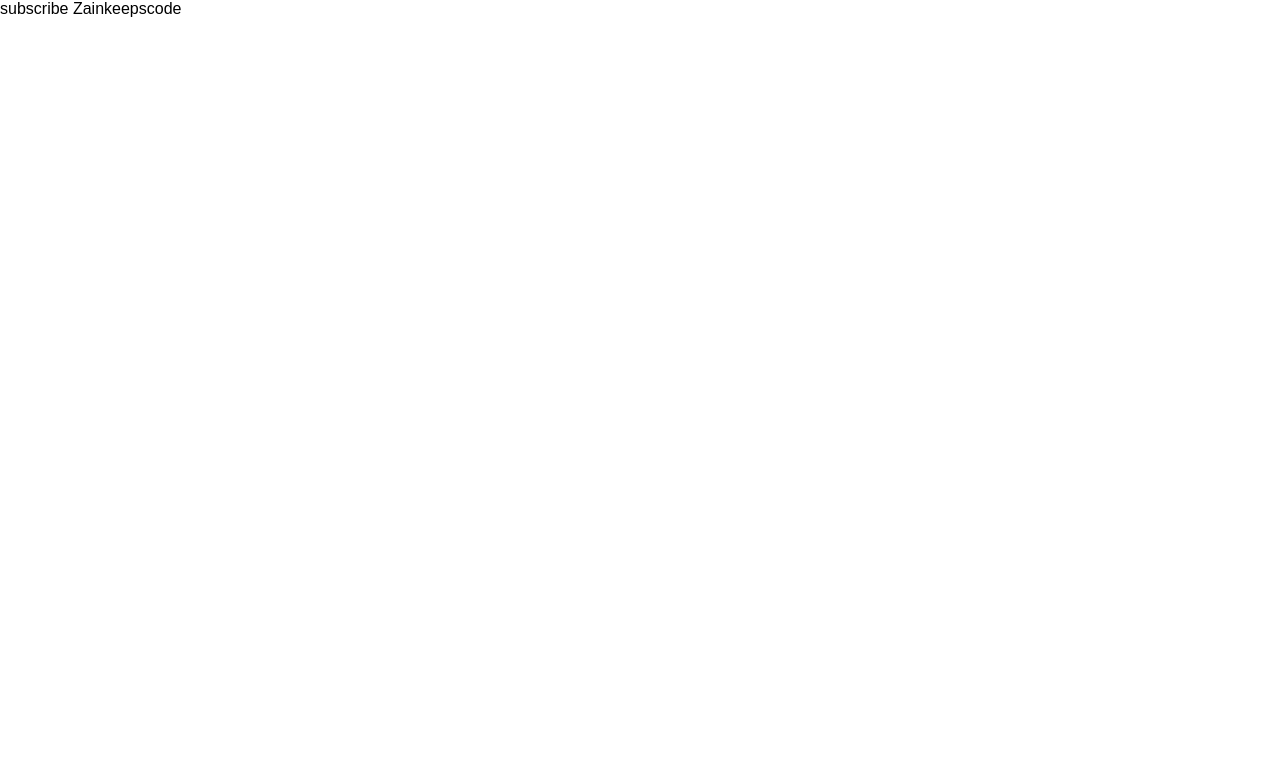
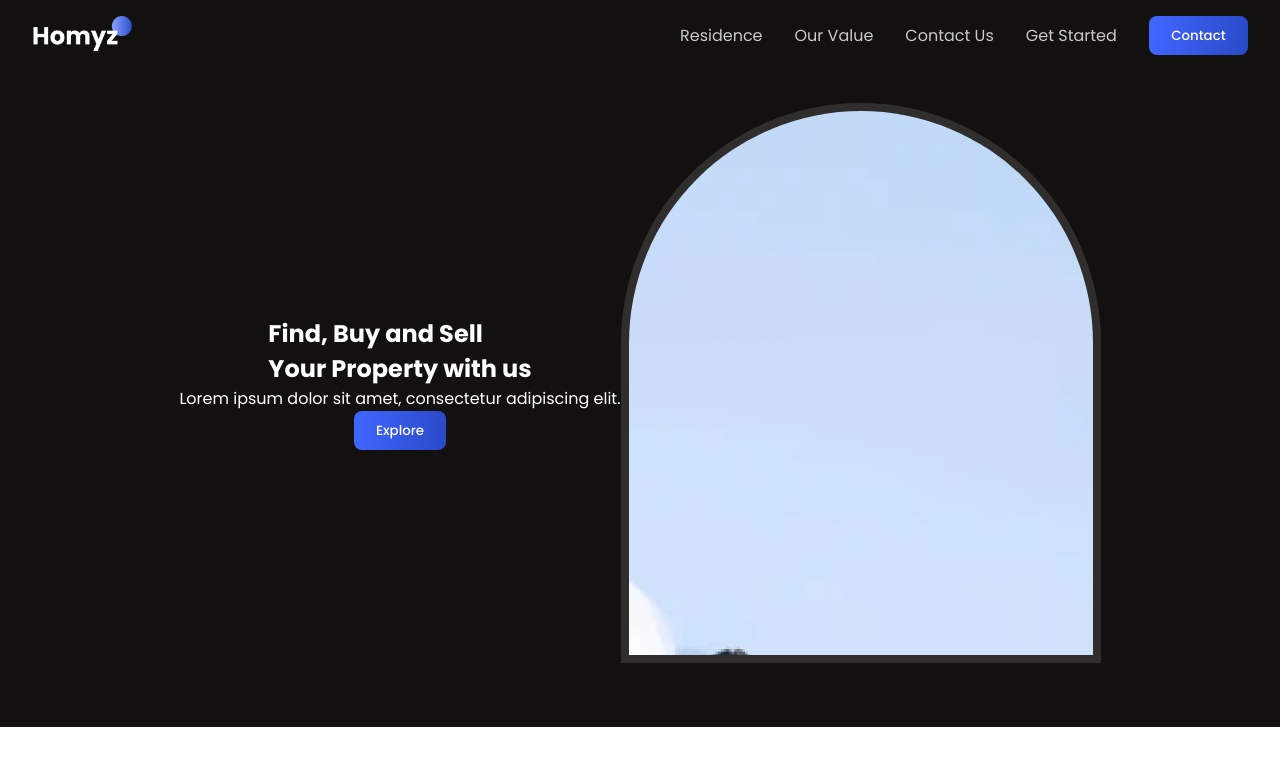
Before and after one commit to Samms206/RealEstateReacJS, a React (Vite) app: page / in a window 1280 px wide. Shown: the top 766 px of the page. Built offline with nearby package versions, Linux system fonts and the light colour scheme.

Commit message:
added-header

```diff
--- a/index.html
+++ b/index.html
@@ -5,6 +5,9 @@
     <link rel="icon" type="image/svg+xml" href="/vite.svg" />
     <meta name="viewport" content="width=device-width, initial-scale=1.0" />
     <title>Real Estate</title>
+    <link rel="preconnect" href="https://fonts.googleapis.com">
+    <link rel="preconnect" href="https://fonts.gstatic.com" crossorigin>
+    <link href="https://fonts.googleapis.com/css2?family=Poppins:ital,wght@0,100;0,200;0,300;0,400;0,500;0,600;0,700;0,800;0,900;1,100;1,200;1,300;1,400;1,500;1,600;1,700;1,800;1,900&display=swap" rel="stylesheet">
   </head>
   <body>
     <div id="root"></div>
--- a/src/App.jsx
+++ b/src/App.jsx
@@ -1,7 +1,12 @@
+import Header from "./components/Header/Header";
+import Hero from "./components/Hero/Hero";
 
 function App() {
   return (
-    <span>subscribe Zainkeepscode</span>
+    <div className="App">
+      <Header />
+      <Hero />
+    </div>
   );
 }
 
--- /dev/null
+++ b/src/components/Header/Header.css
@@ -0,0 +1,39 @@
+.h-wrapper{
+    background: var(--black);
+    color: var(--white);
+}
+
+.h-container{
+    display: flex;
+    align-items: center;
+}
+
+.h-container{
+    justify-content: space-between;
+    padding-top: 1rem;
+    padding-bottom: 1rem;
+    color: var(--secondary);
+}
+
+.h-menu{
+    gap: 2rem;
+}
+
+.h-menu>*:hover{
+    cursor: pointer;
+}
+
+.button{
+    font-weight: 500;
+    padding: 0.6rem 1.4rem;
+    color: var(--white);
+    border: none;
+    background: var(--blue-gradient);
+    transition: all 300ms ease-in;
+    border-radius: 8px;
+}
+
+.button:hover{
+    cursor: pointer;
+    transform: scale(1.1);
+}
--- /dev/null
+++ b/src/components/Header/Header.jsx
@@ -0,0 +1,24 @@
+import React from 'react'
+import './Header.css'
+
+const Header = () => {
+    return (
+        <section className='h-wrapper'>
+            <div className="flexCenter paddings innerWidth h-container">
+                <img src="./logo.png" alt="logo" width={100} />
+
+                <div className="flexCenter h-menu">
+                    <a href="#">Residence</a>
+                    <a href="#">Our Value</a>
+                    <a href="#">Contact Us</a>
+                    <a href="#">Get Started</a>
+                   <button className='button'>
+                        <a href="#">Contact</a>
+                   </button>
+                </div>
+            </div>
+        </section>
+    )
+}
+
+export default Header
--- /dev/null
+++ b/src/components/Hero/Hero.css
@@ -0,0 +1,20 @@
+.hero-wrapper{
+    color: var(--white);
+    position: relative;
+    background-color: var(--black);
+    padding-bottom: 2rem;
+}
+
+.hero-contaier{
+    justify-content: space-between;
+    align-items: flex-end;
+}
+
+/* right inside */
+.image-container{
+    width: 30rem;
+    height: 35rem;
+    overflow: hidden;
+    border-radius: 15rem 15rem 0 0;
+    border: 8px solid rgba(255,255,255, 0.12);
+}
--- /dev/null
+++ b/src/components/Hero/Hero.jsx
@@ -0,0 +1,29 @@
+import React from "react";
+import "./Hero.css"
+
+const Hero = () => {
+    return (
+        <section className="hero-wrapper">
+            <div className="paddings innerWidth flexCenter hero-container">
+                <div className="flexColCenter hero-left">
+                    <h1 className="hero-heading">
+                        Find, Buy and Sell <br /> Your Property with us
+                    </h1>
+                    <p className="hero-description">
+                        Lorem ipsum dolor sit amet, consectetur adipiscing elit.
+                    </p>
+                    <button className="button">
+                        <a href="#">Explore</a>
+                    </button>
+                </div>
+                <div className="flexCenter hero-right">
+                    <div className="image-container">
+                        <img src="./hero-image.png" alt="hero" />
+                    </div>
+                </div>
+            </div>
+        </section>
+    )
+}
+
+export default Hero
--- a/src/index.css
+++ b/src/index.css
@@ -2,6 +2,7 @@
   --primary: #1f3e72;
   --secondary: rgba(255, 255, 255, 0.78);
   --black: #131110;
+  --white: #ffffff;
   --blue-gradient: linear-gradient(97.05deg, #4066ff 3.76%, #2949c6 100%);
   --orange-gradient: linear-gradient(270deg, #ffb978 0%, #ff922d 100%);
   --blue: #4066ff;
```
